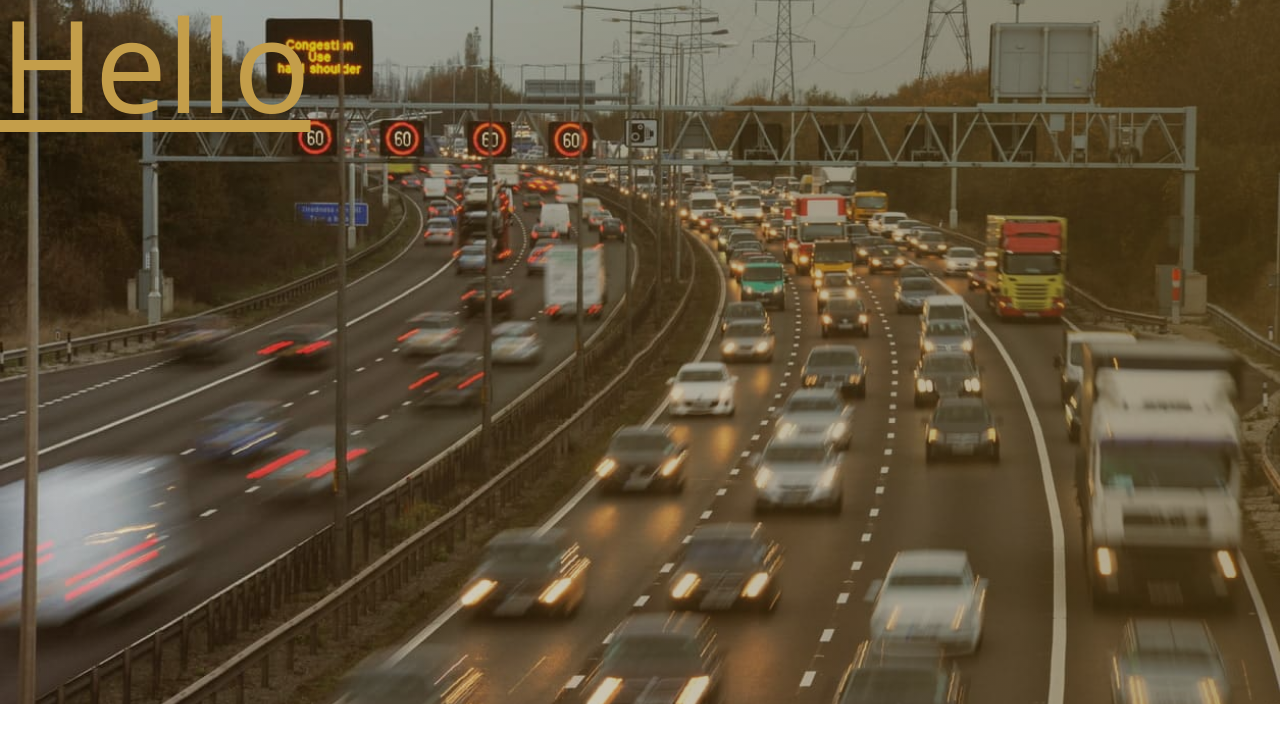
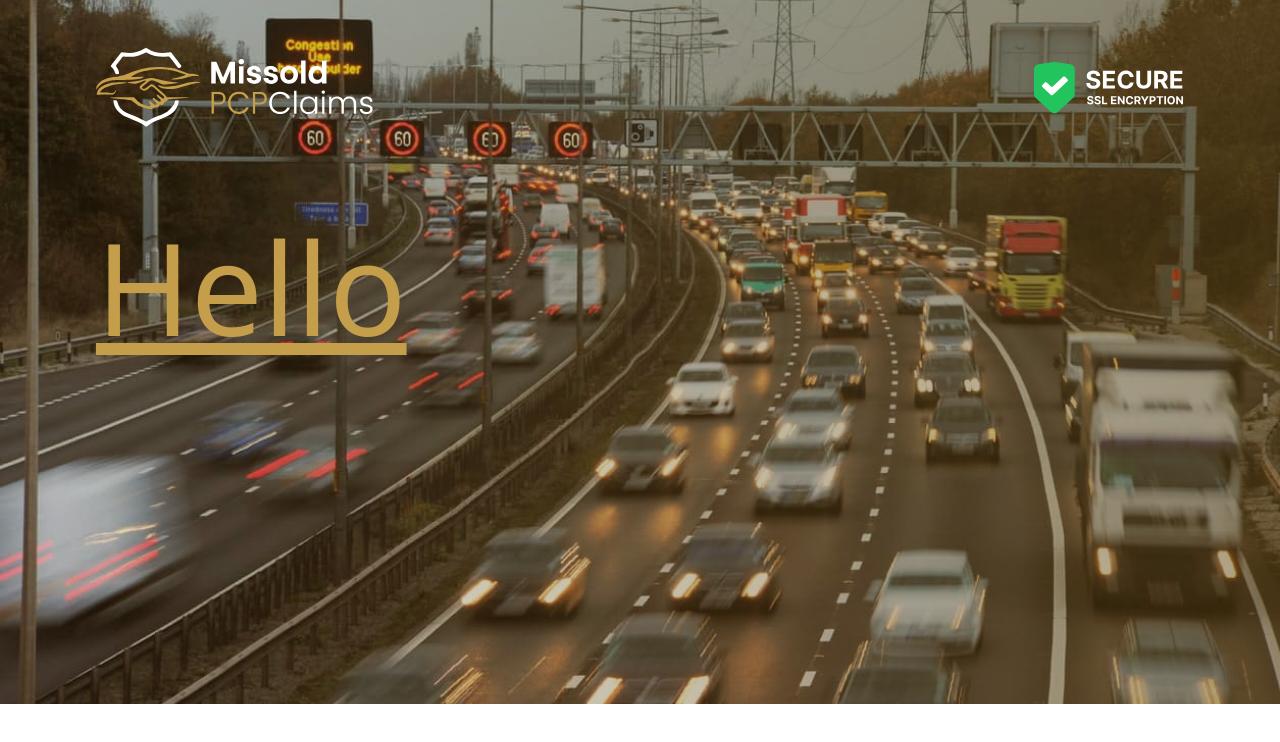
Before and after one commit to Mohamed-Boutarbouch/missold_pcp_claims_technical_test, a Next.js app: page / in a window 1280 px wide. Shown: the top 742 px of the page. Built offline with nearby package versions, Linux system fonts and the light colour scheme.

Commit message:
feat: adjusting global layout with padding

```diff
--- /dev/null
+++ b/app/components/container.tsx
@@ -0,0 +1,7 @@
+export function Container({ children }: { children: React.ReactNode }) {
+  return (
+    <div className="px-6 md:px-12 lg:px-24 py-3 md:py-6 lg:py-12 max-w-7xl mx-auto w-full">
+      {children}
+    </div>
+  );
+}
--- /dev/null
+++ b/app/components/header.tsx
@@ -0,0 +1,24 @@
+import Image from "next/image";
+import { Container } from "./container";
+
+export function Header() {
+  return (
+    <Container>
+      <div className="flex justify-between items-center">
+        <Image
+          src="/logo.svg"
+          alt="application logo"
+          width={366}
+          height={78}
+        />
+
+        <Image
+          src="/secure.svg"
+          alt="secure ssl encryption"
+          width={150}
+          height={50}
+        />
+      </div>
+    </Container>
+  )
+}
--- a/app/layout.tsx
+++ b/app/layout.tsx
@@ -1,6 +1,7 @@
 import type { Metadata } from "next";
 import "./globals.css";
 import { poppins, inter, lato } from "./fonts";
+import { Header } from "./components/header";
 
 export const metadata: Metadata = {
   title: "Create Next App",
@@ -8,7 +9,7 @@ export const metadata: Metadata = {
 };
 
 export default function RootLayout({
-  children,
+  children
 }: Readonly<{
   children: React.ReactNode;
 }>) {
@@ -24,6 +25,8 @@ export default function RootLayout({
         />
         <div className="fixed inset-0 -z-10 bg-hero-gradient" />
 
+        <Header />
+
         <main className="flex-1">
           {children}
         </main>
--- a/app/page.tsx
+++ b/app/page.tsx
@@ -1,7 +1,9 @@
+import { Container } from "./components/container";
+
 export default function Home() {
   return (
-    <div>
+    <Container>
       <p className="text-9xl underline text-primary">Hello</p>
-    </div>
+    </Container>
   );
 }
```
